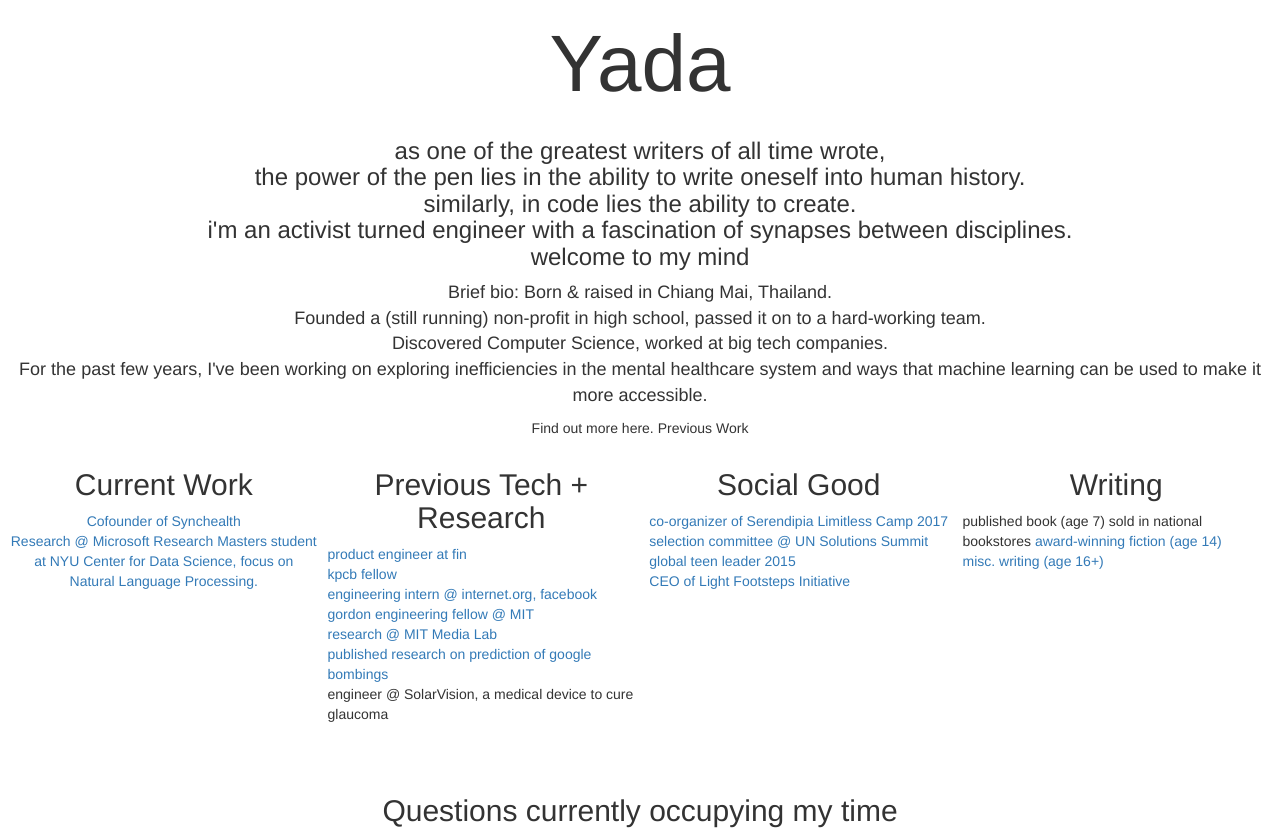
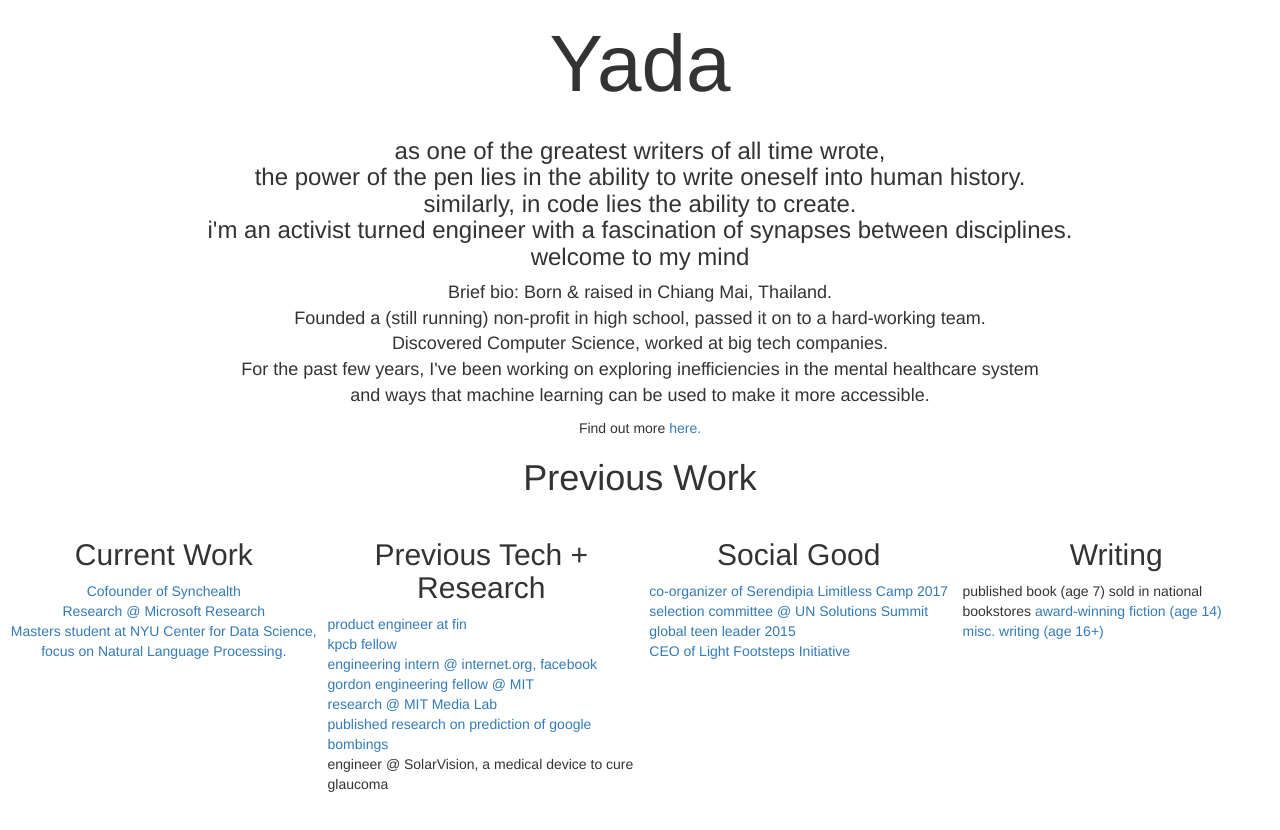
Before and after one commit to pruksmhc/archive_website, a plain HTML site: page index.html in a window 1280 px wide. Shown: the top 830 px of the page. Drawn offline with Linux system fonts and the light colour scheme.

Commit message:
previous work

```diff
--- a/index.html
+++ b/index.html
@@ -66,10 +66,10 @@
 
 </h3>
 <p style="font-size: 18px; max-witdth: 100px;">
-Brief bio: Born & raised in Chiang Mai, Thailand. <br />  Founded a (still running) non-profit in high school, passed it on to a hard-working team. <br/> Discovered Computer Science, worked at big tech companies. <br /> For the past few years, I've been working on exploring inefficiencies in the mental healthcare system and ways that machine learning can be used to make it more accessible.</p> Find out more here.
+Brief bio: Born & raised in Chiang Mai, Thailand. <br />  Founded a (still running) non-profit in high school, passed it on to a hard-working team. <br/> Discovered Computer Science, worked at big tech companies. <br /> For the past few years, I've been working on exploring inefficiencies in the mental healthcare system <br />  and ways that machine learning can be used to make it more accessible.</p> Find out more <a href="mentalhealth.html">here. </a>
 
 
-Previous Work
+<h1 align="center">Previous Work</h1>
 </div>
 <div class="Row">
 	<div class="Column">
@@ -77,7 +77,7 @@ Previous Work
 <div style="display: inline-block; max-witdth: 100px; text-align: left;" >
 <div style="text-align: center;">
 <a  href="">Cofounder of Synchealth</a> <br />
-<a  href="https://machineintelligence.cc/speakers/yada-pruksachatkun">Research @ Microsoft Research</a>
+<a  href="https://machineintelligence.cc/speakers/yada-pruksachatkun">Research @ Microsoft Research</a>  <br />
 <a  href="https://cds.nyu.edu/">Masters student at NYU Center for Data Science, focus on Natural Language Processing.</a>
 
 </div></div></div>
@@ -123,7 +123,7 @@ published book (age 7) sold in national bookstores
   <br/>
   <br/>
 <h2 align="center"> Questions currently occupying my time</h2>
-<a  align="center" style="font-size: 20px;" href="http://fab.cba.mit.edu/classes/MAS.864/people/Yada.Pruksachatkun/">how can we make mental healthcare more accessible using technology?</a><br/>
+<a  align="center" style="font-size: 20px;" href="mentalhealth.html">how can we make mental healthcare more accessible using technology?</a><br/>
 
 </div>
 <div>
```
